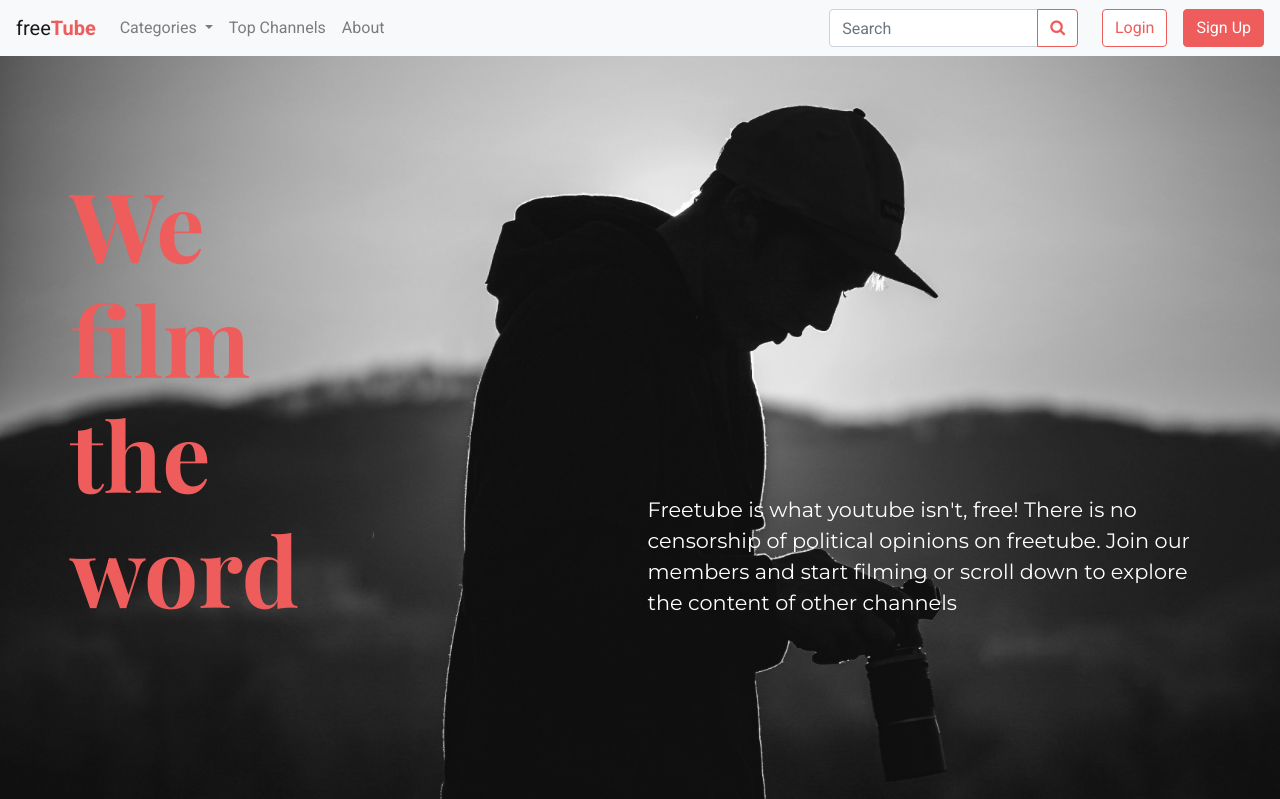
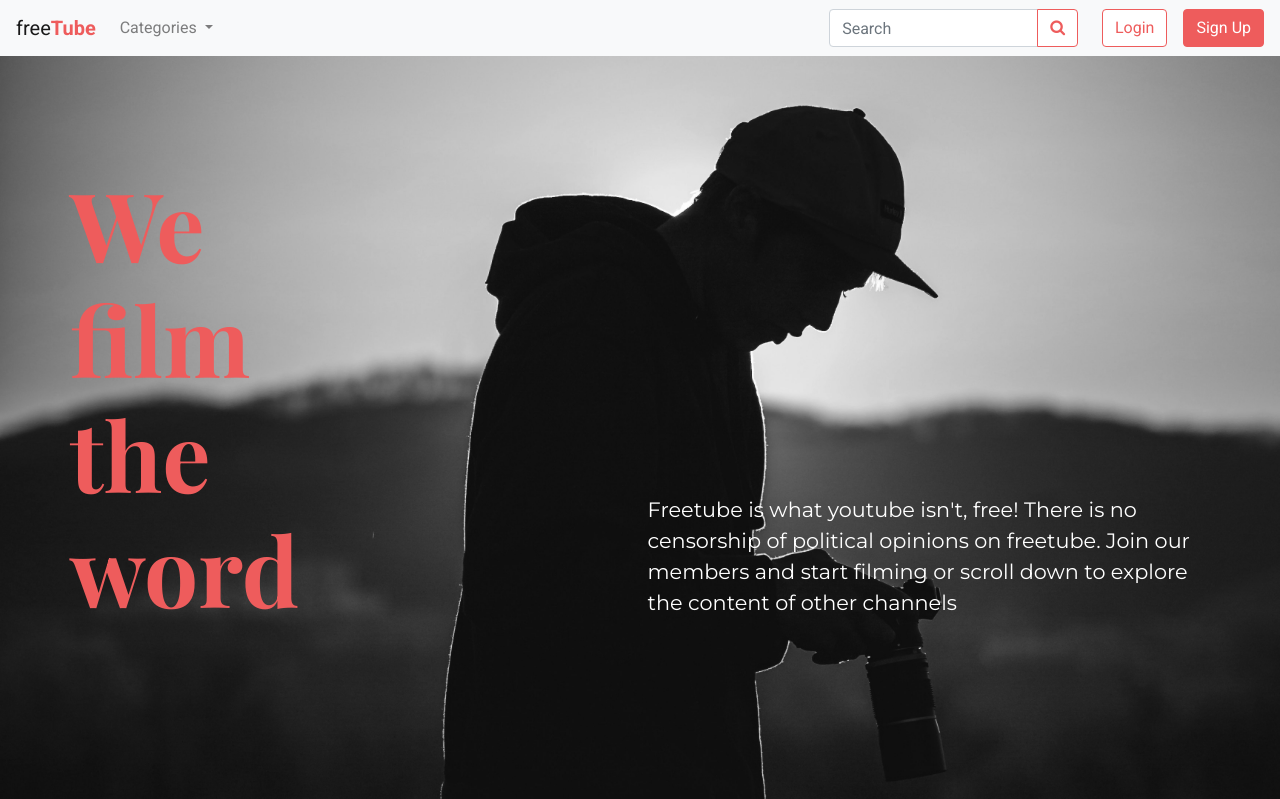
Before and after one commit to K4n3dam4/freetube, a PHP site: page /freetube/ in a window 1280 px wide. Shown: the top 799 px of the page. Run offline with PHP 8.4, Linux system fonts and the light colour scheme; data comes from the database, SQL or seed files in the repository; data that the repository does not hold is empty; some libraries are stand-ins or nearby versions.

Commit message:
deleted top channels and about link

```diff
--- a/app/views/includes/header.php
+++ b/app/views/includes/header.php
@@ -33,14 +33,6 @@
               <a class='dropdown-item' href='<?= URLROOT . '/search/category/' . $cat['cat_id'] ?>'><?= $cat['cat_title'] ?></a>
             <?php endforeach; ?>
             </div>
-          </li>
-
-          <li class="navbar-nav">
-            <a class="nav-link" href="">Top Channels</a>
-          </li>
-
-          <li class="navbar-nav">
-            <a class="nav-link" href="">About</a>
           </li>
         </ul>
 
```
